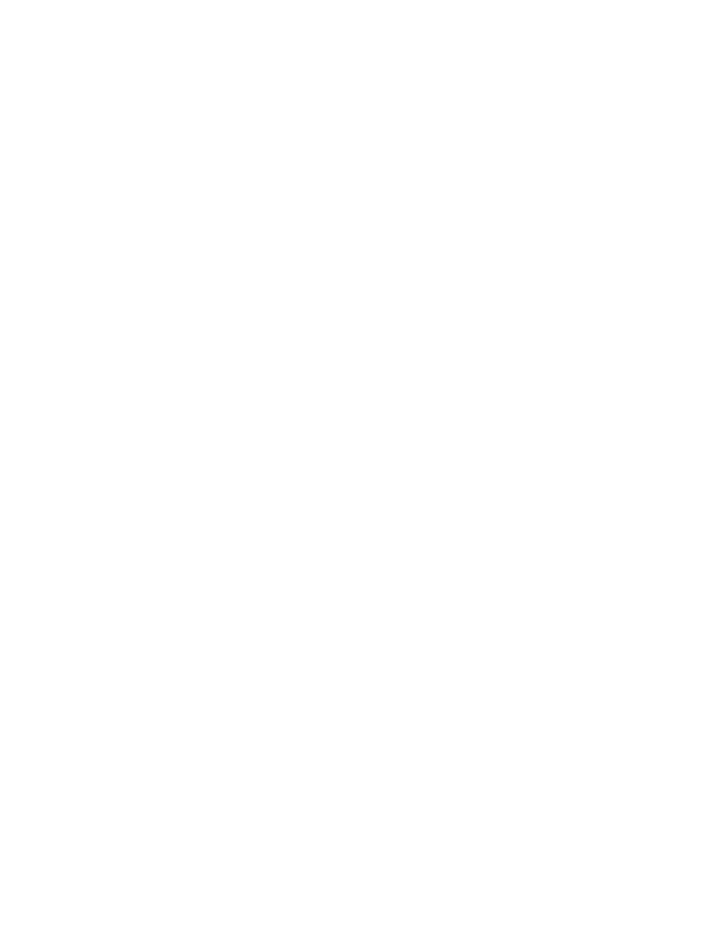
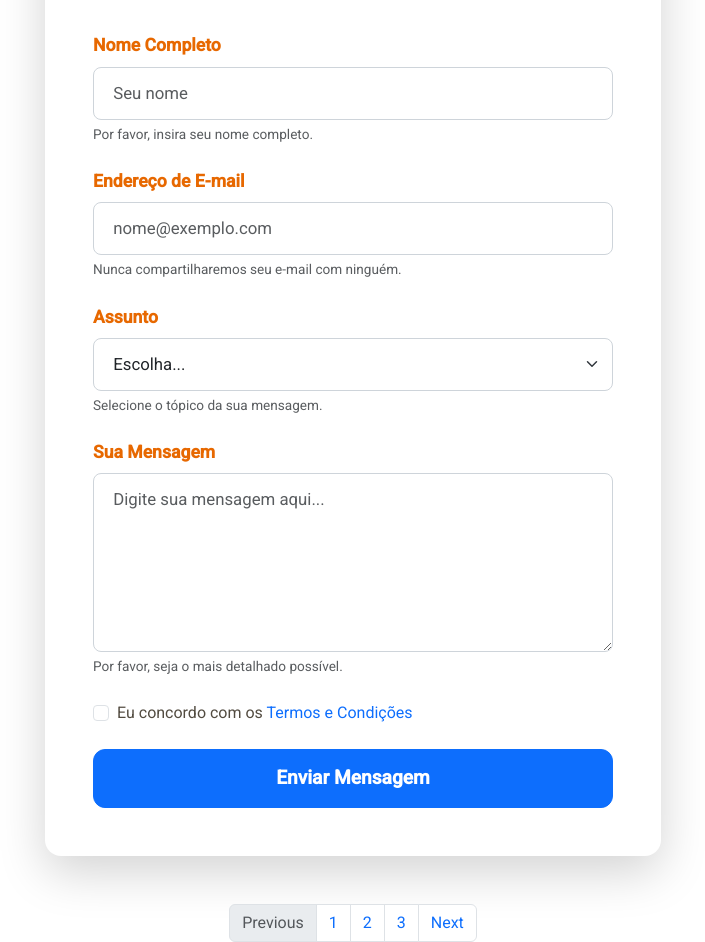
Before and after one commit to yasvizeu/webpayheroesd, an Angular app: page /create-hero in a window 1280 px wide. Shown: the part 240-1182 px from the top of the page, without its empty margins (287-992 px from the left). Before the commit the page ends 800 px from the top, so only its background shows below. Built offline with nearby package versions, Linux system fonts and the light colour scheme.

Commit message:
create-hero component e estilo

```diff
--- a/src/app/components/create-hero/create-hero.component.html
+++ b/src/app/components/create-hero/create-hero.component.html
@@ -1 +1,59 @@
-<p>create-hero works!</p>
+<form>
+  <div class="container my-5">
+    <div class="row justify-content-center">
+      <div class="col-lg-8 col-md-10 col-sm-12">
+        <div class="card shadow-lg border-0 rounded-lg form-card">
+          <div class="card-header bg-primary text-white text-center py-4 rounded-top-lg">
+            <h2 class="mb-0">Entre em Contato</h2>
+            <p class="mb-0">Preencha o formulário abaixo e entraremos em contato o mais breve possível.</p>
+          </div>
+          <div class="card-body p-5">
+            <form>
+              <div class="mb-4">
+                <label for="nome" class="form-label mb-2">Nome Completo</label>
+                <input type="text" class="form-control form-control-lg" id="nome" placeholder="Seu nome" required>
+                <div class="form-text text-muted">Por favor, insira seu nome completo.</div>
+              </div>
+
+              <div class="mb-4">
+                <label for="email" class="form-label mb-2">Endereço de E-mail</label>
+                <input type="email" class="form-control form-control-lg" id="email" placeholder="nome@exemplo.com"
+                  required>
+                <div class="form-text text-muted">Nunca compartilharemos seu e-mail com ninguém.</div>
+              </div>
+
+              <div class="mb-4">
+                <label for="assunto" class="form-label mb-2">Assunto</label>
+                <select class="form-select form-select-lg" id="assunto" required>
+                  <option selected disabled value="">Escolha...</option>
+                  <option value="duvida">Dúvida Geral</option>
+                  <option value="suporte">Suporte Técnico</option>
+                  <option value="sugestao">Sugestão</option>
+                  <option value="outros">Outros</option>
+                </select>
+                <div class="form-text text-muted">Selecione o tópico da sua mensagem.</div>
+              </div>
+
+              <div class="mb-4">
+                <label for="mensagem" class="form-label mb-2">Sua Mensagem</label>
+                <textarea class="form-control form-control-lg" id="mensagem" rows="6"
+                  placeholder="Digite sua mensagem aqui..." required></textarea>
+                <div class="form-text text-muted">Por favor, seja o mais detalhado possível.</div>
+              </div>
+
+              <div class="mb-4 form-check">
+                <input type="checkbox" class="form-check-input" id="termos" required>
+                <label class="form-check-label" for="termos">Eu concordo com os <a href="#"
+                    class="text-primary text-decoration-none">Termos e Condições</a></label>
+              </div>
+
+              <div class="d-grid gap-2">
+                <button type="submit" class="btn btn-primary btn-lg custom-btn">Enviar Mensagem</button>
+              </div>
+            </form>
+          </div>
+        </div>
+      </div>
+    </div>
+  </div>
+</form>
--- a/src/app/components/create-hero/create-hero.component.scss
+++ b/src/app/components/create-hero/create-hero.component.scss
@@ -0,0 +1,87 @@
+/* Exemplo: form-contato.component.scss */
+
+// Importe o Bootstrap (se você estiver em um arquivo SCSS global como styles.scss, pode não precisar disso aqui)
+// @import '~bootstrap/scss/bootstrap';
+
+// Variáveis SCSS para personalização
+$primary-color: #e76800; // Azul padrão do Bootstrap, você pode mudar
+$secondary-color: #6c757d; // Cinza
+$card-bg: #ffffff;
+$card-header-bg: #e76800;
+$text-color: #524b40; // Cor do texto geral
+$input-border-color: #ced4da;
+$input-focus-border-color: lighten($primary-color, 15%);
+
+.form-card {
+  border-radius: 1rem; // Bordas mais arredondadas para o card
+  overflow: hidden; // Garante que o rounded-top-lg no header funcione bem
+  background-color: $card-bg;
+  color: $text-color;
+
+  .card-header {
+    background-color: $card-header-bg;
+    border-bottom: none; // Remove a borda padrão do header
+    padding: 2.5rem; // Padding maior para o header
+    .h2, p {
+      color: white; // Garante que o texto do header seja branco
+    }
+  }
+
+  .form-label {
+    font-weight: bold;
+    color: $primary-color; // Cor primária para os labels
+    font-size: 1.1rem;
+  }
+
+  .form-control,
+  .form-select {
+    border-radius: 0.5rem; // Bordas arredondadas para campos de input
+    padding: 0.8rem 1.2rem; // Mais padding
+    font-size: 1.05rem;
+    border: 1px solid $input-border-color;
+    transition: border-color 0.3s ease-in-out, box-shadow 0.3s ease-in-out;
+
+    &:focus {
+      border-color: $input-focus-border-color;
+      box-shadow: 0 0 0 0.25rem rgba($primary-color, 0.25); // Sombra ao focar
+    }
+  }
+
+  textarea.form-control {
+    resize: vertical; // Permite redimensionar apenas verticalmente
+  }
+
+  .form-text {
+    font-size: 0.85rem;
+    color: $secondary-color; // Cor mais suave para o texto de ajuda
+  }
+
+  .form-check-input {
+    // Estilo personalizado para o checkbox se desejar
+    &:checked {
+      background-color: $primary-color;
+      border-color: $primary-color;
+    }
+  }
+
+  .custom-btn {
+    padding: 0.9rem 2rem;
+    font-size: 1.2rem;
+    font-weight: bold;
+    border-radius: 0.75rem; // Bordas mais arredondadas para o botão
+    transition: background-color 0.3s ease-in-out, transform 0.2s ease-in-out;
+
+    &:hover {
+      background-color: darken($primary-color, 10%); // Escurece no hover
+      transform: translateY(-2px); // Pequeno efeito de elevação
+    }
+    &:active {
+      transform: translateY(0); // Volta à posição original ao clicar
+    }
+  }
+}
+
+// Estilos para o container principal para centralizar o formulário
+.container {
+  max-width: 960px; // Limita a largura máxima do container para um visual limpo em telas grandes
+}
--- a/src/app/components/heroes/heroes.component.html
+++ b/src/app/components/heroes/heroes.component.html
@@ -1 +1,5 @@
 <p>heroes works!</p>
+
+
+
+<button [routerLink]="['/create-hero']" routerLinkActive="router-link-active">Criar o seu</button>
--- a/src/app/heroes/heroes.module.ts
+++ b/src/app/heroes/heroes.module.ts
@@ -1,13 +1,15 @@
 import { NgModule } from '@angular/core';
 import { CommonModule } from '@angular/common';
 import { HeroesComponent } from '../components/heroes/heroes.component';
+import { AppRoutingModule } from '../app-routing.module';
 
 
 
 @NgModule({
   declarations: [HeroesComponent],
   imports: [
-    CommonModule
+    CommonModule,
+    AppRoutingModule
   ],
   exports: [HeroesComponent]
 })
--- a/src/app/shared/header/header.component.html
+++ b/src/app/shared/header/header.component.html
@@ -3,7 +3,7 @@
     <a class="nav-link" [routerLink]="['/heroes']" routerLinkActive="router-link-active">Heróis</a>
   </li>
   <li class="nav-item">
-    <a class="nav-link" [routerLink]="['/']" routerLinkActive="router-link-active">Criar o seu</a>
+    <a class="nav-link" [routerLink]="['/create-hero']" routerLinkActive="router-link-active">Criar o seu</a>
   </li>
   <li class="nav-item">
     <a class="nav-link" [routerLink]="['/heroes']" routerLinkActive="router-link-active">Heróis</a>
```
